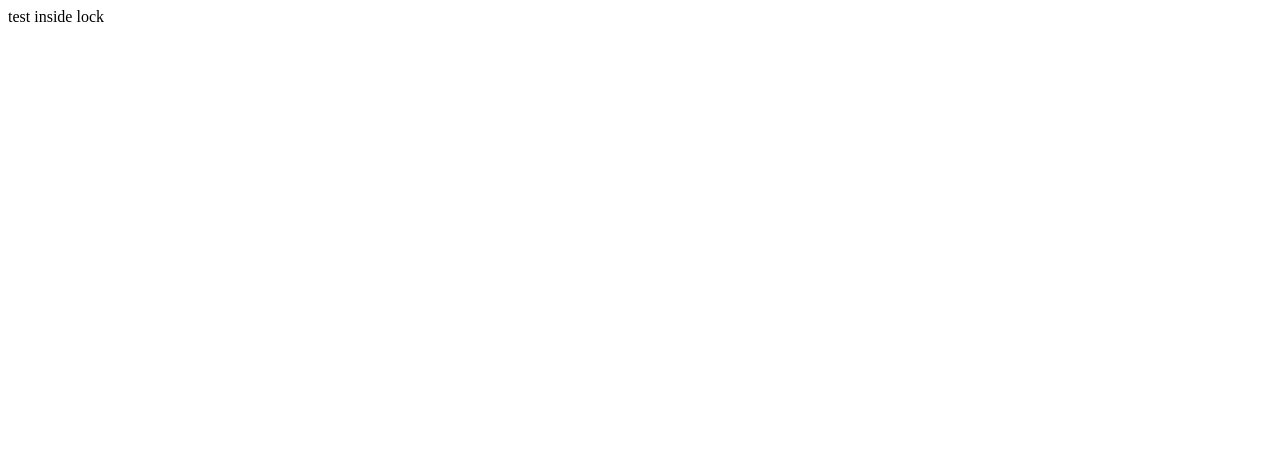
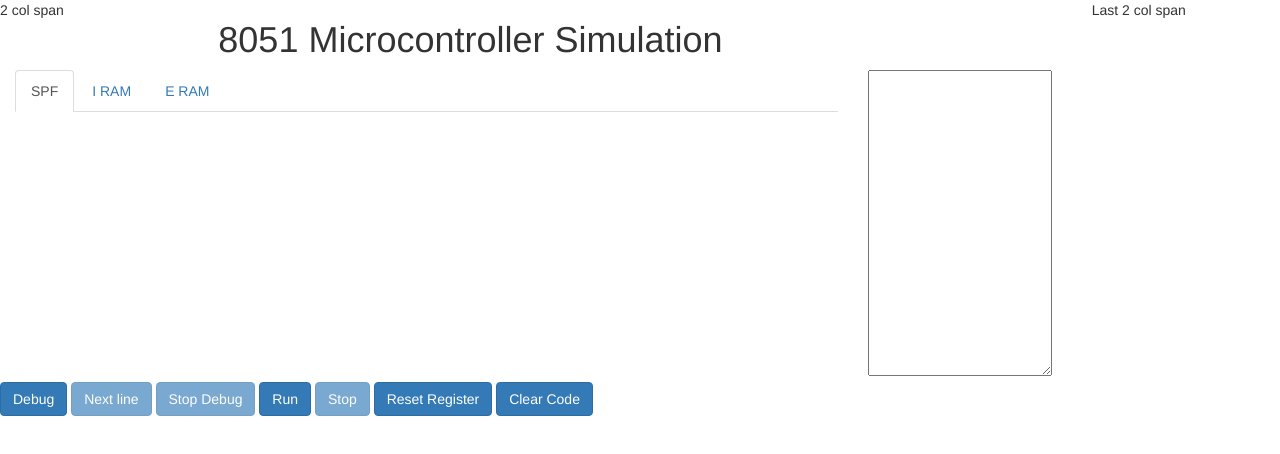
Before and after one commit to vijayganesh/8051simulation, a plain HTML site: page docs/index.html in a window 1280 px wide. Drawn offline with nearby package versions, Linux system fonts and the light colour scheme.

Commit message:
Add files via upload

```diff
--- a/docs/index.html
+++ b/docs/index.html
@@ -1 +1,110 @@
-test inside lock
+<!DOCTYPE html>
+<html  lang="en">
+
+<head>
+ <title> 8051 Simulation </title>
+
+ <meta charset="utf-8">
+  <meta name="viewport" content="width=device-width, initial-scale=1">
+  <link rel="stylesheet" href="https://maxcdn.bootstrapcdn.com/bootstrap/3.4.1/css/bootstrap.min.css">
+
+ <!--  <link rel="stylesheet" href"css/codepress.css" > -->
+  <script src="https://ajax.googleapis.com/ajax/libs/jquery/3.5.1/jquery.min.js"></script>
+  <script src="https://maxcdn.bootstrapcdn.com/bootstrap/3.4.1/js/bootstrap.min.js"></script>
+ <script src="js/uc.js"> </script>
+ <!-- <script src="js/codepress.js"> </script> -->
+
+ </head>
+
+ <body onload="init();">
+
+ <!-- Area for headers -->
+<div class="row">
+<div class="col-sm-2"> 2 col span </div>
+<div  class ="col-sm-8"> <h1> 8051 Microcontroller Simulation </h1> </div>
+<div class ="col-sm-2"> Last 2 col span </div>
+</div>
+
+ <navigation>
+
+ </navigation>
+ <div class="container-fluid  vertical-scrollable border-danger">
+
+ <div class ="row">
+  <div class="col-sm-8">
+
+  <!-- create the tab list -->
+  <!-- Code based from tutorial from w3 school -->
+
+
+  <ul class="nav nav-tabs">
+  <li class="active"><a data-toggle="tab" href="#8051_spr">SPF</a></li>
+  <li><a data-toggle="tab" href="#IRAM" >I RAM</a></li>
+  <li><a data-toggle="tab" href="#ERAM">E RAM</a></li>
+</ul>
+
+ <div class="tab-content">
+
+<!--<div class="tab-content" id="pills-tabContent"> -->
+  <div class="tab-pane fade in active" style="height:200px" id="8051_spr">
+
+  <!-- end of register location -->
+  </div>
+ <!-- </div>  Special Purpose Register layout -->
+
+  <div class="tab-pane fade overflow-auto" style="height:200px" id="IRAM">
+  <!-- add table -->
+
+  </div>
+
+  <div class="tab-pane fade" id="ERAM" >
+  <!-- External RAM -->
+  This is te test sdlfkdsf lksdfm lksdmf slkdmf lskfdm slkkdm fslkmf s smkflsmkfsldfm sdlf msldm sldm sdlm fsld fmsldm fsldm sld fmsdl msdl fmsdlm sdlm fsldmf lsdmf lsdmfsldmfsdlfm sdlfm sdlfm sdlfm sdlfm sdlfm sdlmf sdlmf sldmf zxzcxzc
+  </div>
+
+
+  </div> <!-- End of tabContent -->
+  </div> <!-- End of First Column -->
+ <!-- <div class="col-sm-4"> LED Connections </div>  -->
+  <div class ="col-sm-4" id="asm_text">
+
+
+  <textarea rows="15" cols="20" id="asm_code"></textarea>
+<!--
+<textarea id="asm_code" class="codepress javascript linenumbers-on">
+   // your code here
+</textarea>
+-->
+</div>
+ </div>
+</div>
+
+<!-- Error Message -->
+
+<div class="row" >
+
+<div class="col-sm-10" id="Error_msg"> </div>
+</div>
+
+ <div class="row" style="align:center">
+ <div class="col-sm-10">
+ <!-- input for the button -->
+
+ <button type="button" value="Step" class="btn btn-primary" onclick = "asm_exe.debugStart()" id="debugStart"> Debug </button>
+ <button type="button" class="btn  btn-primary" disabled id="debugNext" onClick="asm_exe.debugNext();">Next line </button>
+ <button type="button" class="btn  btn-primary" disabled onclick = "asm_exe.debugStop()" id="debugStop">Stop Debug</button>
+ <button type="button" value="run" class="btn btn-primary" id="run" onClick="asm_exe.run();"> Run </button>
+ <button type="button" value="run" class="btn btn-primary" id="stop" disabled onClick="asm_exe.stop();"> Stop </button>
+ <button type="button" class="btn btn-primary" id="reset" onClick="asm_exe.resetRegister();"> Reset Register </button>
+ <button type="button" class="btn btn-primary" onclick="clear_asm_text()" > Clear Code </button>
+ </div>
+
+ </div>
+
+
+ <footer>
+
+ <footer>
+
+
+ </html>
```
